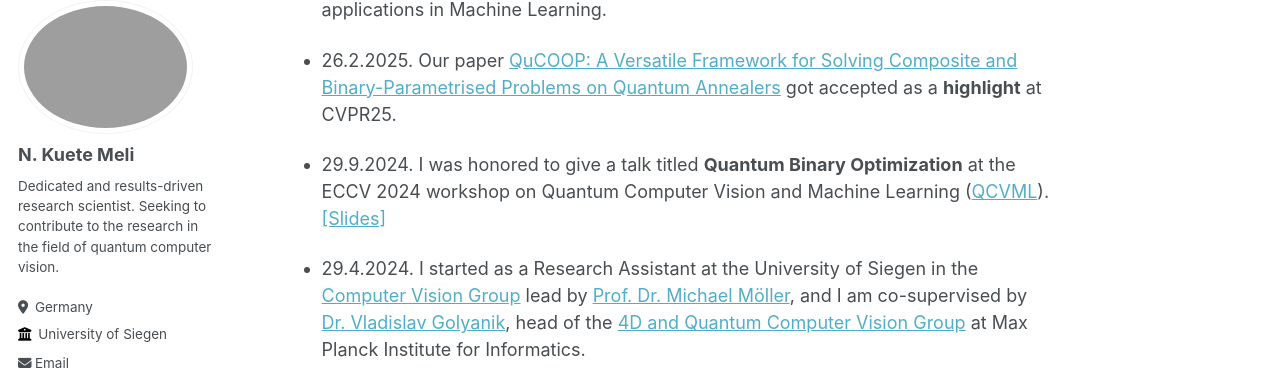
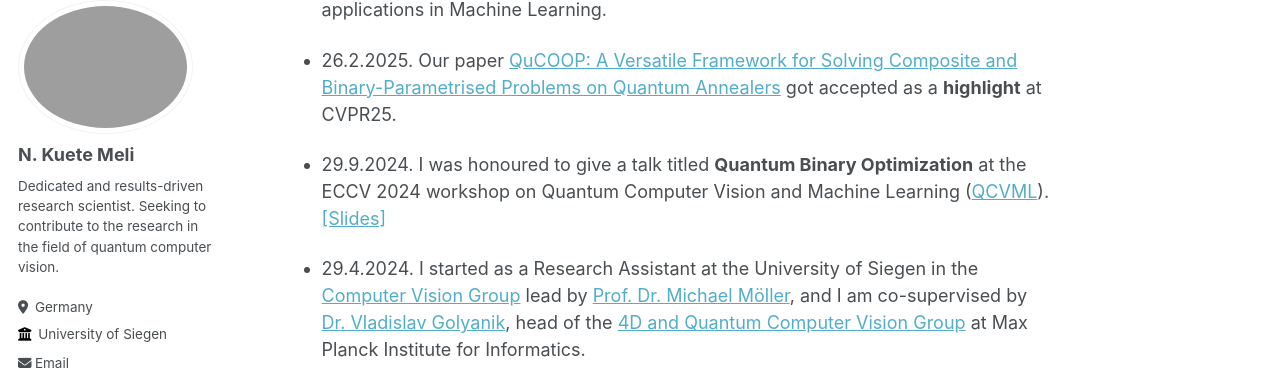
Before and after one commit to nkuetemeli/nkuetemeli.github.io, a Jekyll site: the page built from _pages/about.md, in a window 1280 px wide and 900 px high, scrolled down 681 px. Shown: the part 106-476 px from the top of the window. Built offline with Jekyll 4.4.1, drawn with Linux system fonts in a browser that asks for light colours; some web fonts are replaced.

Commit message:
MyGit 1. Attempt

```diff
--- a/_pages/about.md
+++ b/_pages/about.md
@@ -24,7 +24,7 @@ News
 
 - 26.2.2025. Our paper [QuCOOP: A Versatile Framework for Solving Composite and Binary-Parametrised Problems on Quantum Annealers](https://arxiv.org/abs/2503.19718v1) got accepted as a **highlight** at CVPR25.
 
-- 29.9.2024. I was honored to give a talk titled **Quantum Binary Optimization** at the ECCV 2024 workshop on Quantum Computer Vision and Machine Learning ([QCVML](https://qcvml.github.io)). [[Slides]](/files/qc_eccv2024_KueteMeli.pdf)
+- 29.9.2024. I was honoured to give a talk titled **Quantum Binary Optimization** at the ECCV 2024 workshop on Quantum Computer Vision and Machine Learning ([QCVML](https://qcvml.github.io)). [[Slides]](/files/qc_eccv2024_KueteMeli.pdf)
 
 - 29.4.2024. I started as a Research Assistant at the University of Siegen in the [Computer Vision Group](https://www.vsa.informatik.uni-siegen.de) lead by [Prof. Dr. Michael Möller](https://sites.google.com/site/michaelmoellermath/), and I am co-supervised by [Dr. Vladislav Golyanik](https://people.mpi-inf.mpg.de/~golyanik/), head of the [4D and Quantum Computer Vision Group](https://4dqv.mpi-inf.mpg.de) at Max Planck Institute for Informatics.
 
```
